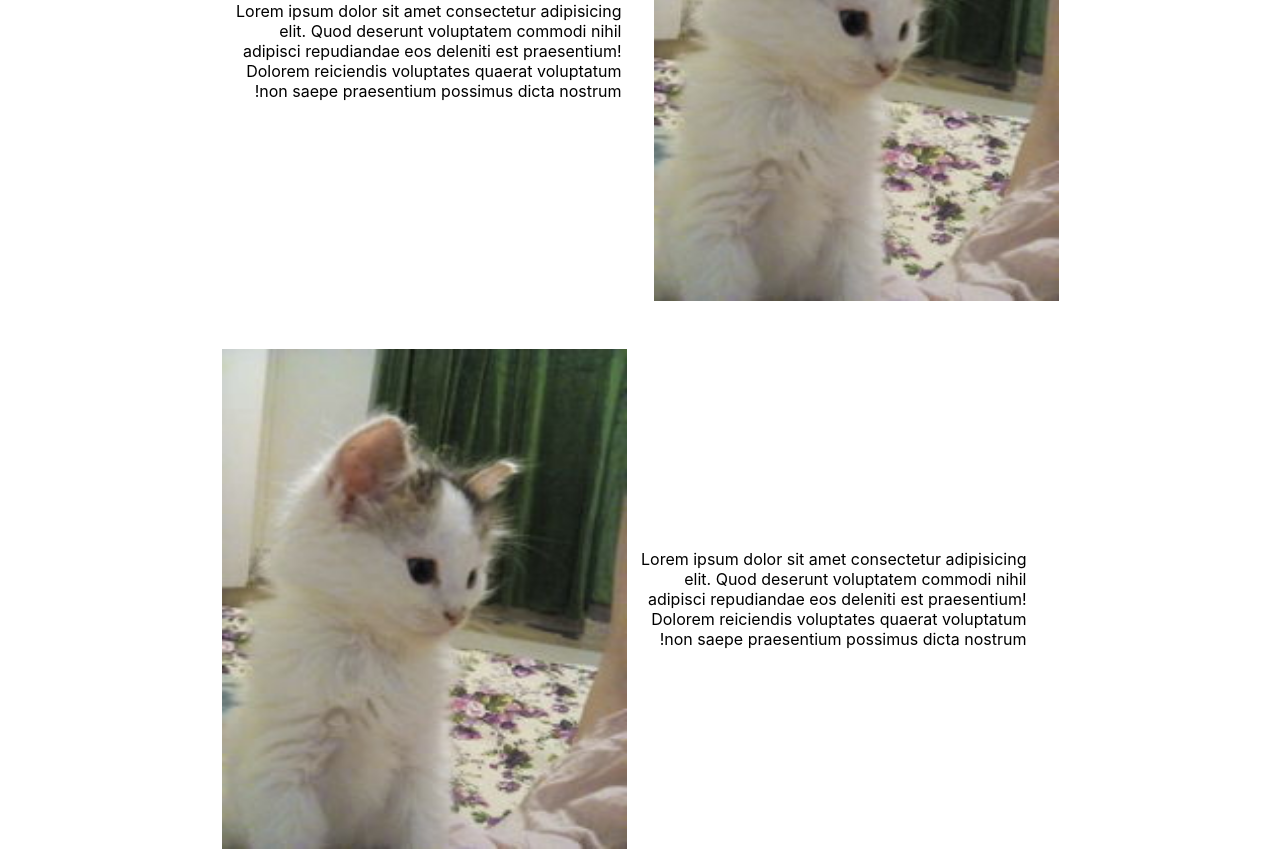
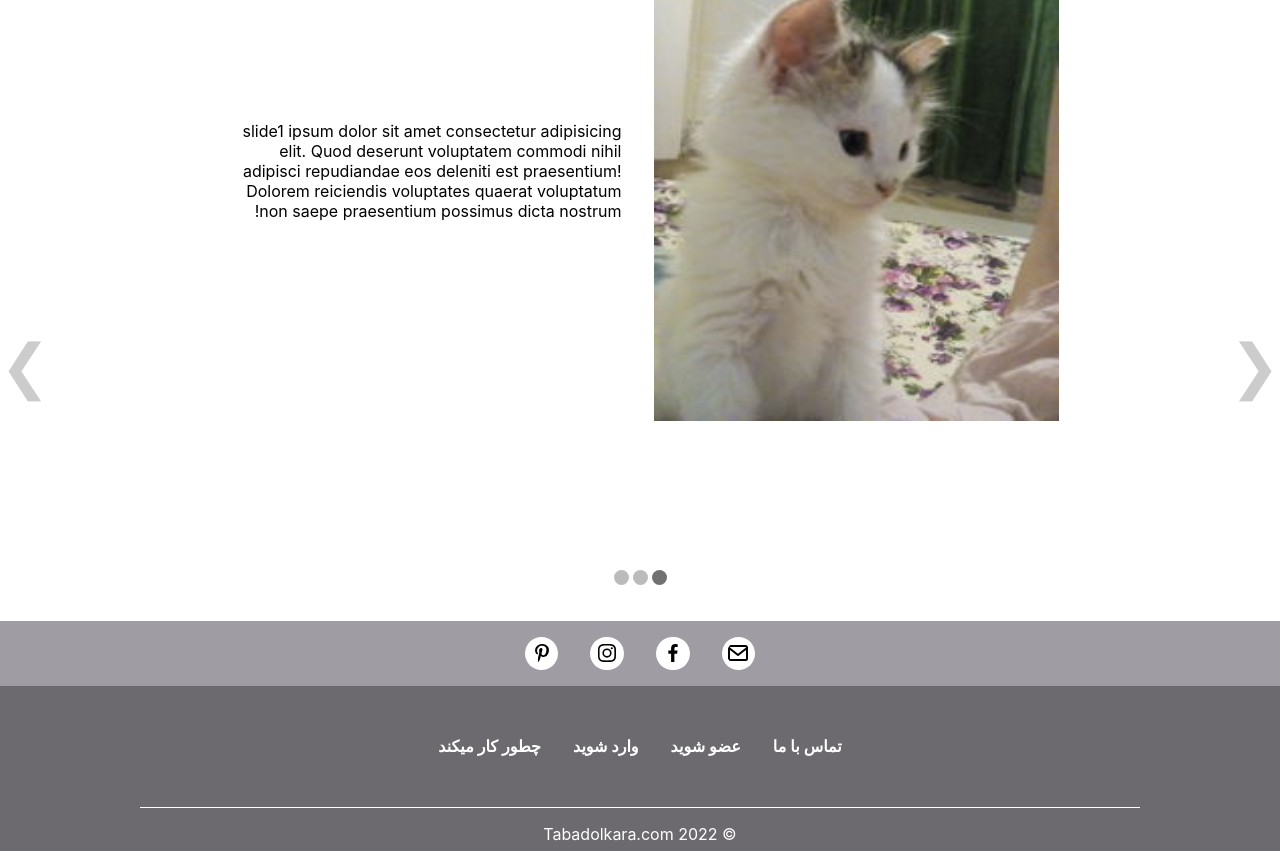
Before and after one commit to hasti2027/tabadolkara, a Next.js app: page / in a window 1280 px wide. Shown: the part 960-1811 px from the top of the page. Built offline with nearby package versions, Linux system fonts and the light colour scheme.

Commit message:
build slider

```diff
--- a/app/Header.module.css
+++ b/app/Header.module.css
@@ -10,6 +10,7 @@
   align-items: center;
   border-bottom: 1px solid #33a9dd;
   transition: all 0.5s linear;
+  z-index: 999;
 }
 
 .header img {
--- a/app/WhatCustomersSays.module.css
+++ b/app/WhatCustomersSays.module.css
@@ -23,6 +23,9 @@
   flex-direction: column;
   align-items: center;
   justify-content: center;
+  max-width: 970px;
+  max-height: 750px;
+  margin: 3rem auto;
 }
 .slideMiddle div {
   display: flex;
@@ -45,6 +48,11 @@
 .slideMiddle p span:nth-of-type(2) {
   color: lightgray;
 }
+
+.dotContainer {
+  text-align: center;
+}
+
 .dotContainer span {
   cursor: pointer;
   height: 15px;
@@ -56,10 +64,15 @@
   transition: background-color 0.6s ease;
 }
 
-.active,
+/* .active,
 .dotContainer span:hover {
   background-color: #717171;
+} */
+
+.dotContainer .active {
+  background-color: #717171;
 }
+
 .slider {
   position: relative;
 }
@@ -91,3 +104,25 @@
   transition: 0.6s ease;
   border-radius: 0 3px 3px 0;
   user-select: none; */
+
+.slider section,
+.slider .slideMiddle {
+  height: 700px;
+  animation: fadeInFromNone 1s ease-out;
+}
+
+.viewport {
+  display: flex;
+  justify-content: center;
+  align-items: center;
+}
+
+@keyframes fadeInFromNone {
+  0% {
+    opacity: 0;
+  }
+
+  100% {
+    opacity: 1;
+  }
+}
--- a/app/WhatCustomersSays.tsx
+++ b/app/WhatCustomersSays.tsx
@@ -1,28 +1,33 @@
-import React from "react";
+"use client";
+
+import React, { useState } from "react";
 import styles from "./WhatCustomersSays.module.css";
 
 export default function WhatCustomersSays() {
+  const [activeSlide, setActiveSlide] = useState(1);
+
   return (
     <div className={styles.slider}>
       <h2>اعضای سایت در مورد تبادل کارا چه می گویند</h2>
+      <div className={styles.viewport}>
+        <div
+          className={styles.next}
+          onClick={() => setActiveSlide(activeSlide >= 2 ? activeSlide - 1 : 3)}
+        >
+          <a>&#10094;</a>
+        </div>
+        {activeSlide === 1 && (
           <section>
             <img src="101.jpg" alt="" width={405} height={500} />
             <p>
-          Lorem ipsum dolor sit amet consectetur adipisicing elit. Quod deserunt
-          voluptatem commodi nihil adipisci repudiandae eos deleniti est
-          praesentium! Dolorem reiciendis voluptates quaerat voluptatum non
-          saepe praesentium possimus dicta nostrum!
+              slide1 ipsum dolor sit amet consectetur adipisicing elit. Quod
+              deserunt voluptatem commodi nihil adipisci repudiandae eos
+              deleniti est praesentium! Dolorem reiciendis voluptates quaerat
+              voluptatum non saepe praesentium possimus dicta nostrum!
             </p>
           </section>
-      <section>
-        <p>
-          Lorem ipsum dolor sit amet consectetur adipisicing elit. Quod deserunt
-          voluptatem commodi nihil adipisci repudiandae eos deleniti est
-          praesentium! Dolorem reiciendis voluptates quaerat voluptatum non
-          saepe praesentium possimus dicta nostrum!
-        </p>
-        <img src="101.jpg" alt="" width={405} height={500} />
-      </section>
+        )}
+        {activeSlide === 2 && (
           <div className={styles.slideMiddle}>
             <div>
               <p>
@@ -37,8 +42,8 @@ export default function WhatCustomersSays() {
             <div>
               <img src="100.jpg" alt="" />
               <p>
-            Lorem ipsum dolor sit . Quod deserunt voluptatem commodi nihil non
-            saepe praesentium possimus dicta nostrum!
+                Lorem ipsum dolor sit . Quod deserunt voluptatem commodi nihil
+                non saepe praesentium possimus dicta nostrum!
                 <br />
                 <span>Ahmad </span>
                 <span> Ahmadi</span>
@@ -55,18 +60,39 @@ export default function WhatCustomersSays() {
               <img src="100.jpg" alt="" />
             </div>
           </div>
-      <div className={styles.next}>
+        )}
+        {activeSlide === 3 && (
+          <section>
+            <p>
+              slide3 ipsum dolor sit amet consectetur adipisicing elit. Quod
+              deserunt voluptatem commodi nihil adipisci repudiandae eos
+              deleniti est praesentium! Dolorem reiciendis voluptates quaerat
+              voluptatum non saepe praesentium possimus dicta nostrum!
+            </p>
+            <img src="101.jpg" alt="" width={405} height={500} />
+          </section>
+        )}
+
+        <div
+          className={styles.prev}
+          onClick={() => setActiveSlide(activeSlide <= 2 ? activeSlide + 1 : 1)}
+        >
           <a>&#10095;</a>
         </div>
-      <div className={styles.prev}>
-        <a>&#10094;</a>
       </div>
-
-      <br />
       <div className={styles.dotContainer}>
-        <span></span>
-        <span></span>
-        <span></span>
+        <span
+          onClick={() => setActiveSlide(1)}
+          className={activeSlide === 1 ? styles.active : ""}
+        ></span>
+        <span
+          onClick={() => setActiveSlide(2)}
+          className={activeSlide === 2 ? styles.active : ""}
+        ></span>
+        <span
+          onClick={() => setActiveSlide(3)}
+          className={activeSlide === 3 ? styles.active : ""}
+        ></span>
       </div>
     </div>
   );
```
Lines whose indentation alone changed are shown as unchanged.
